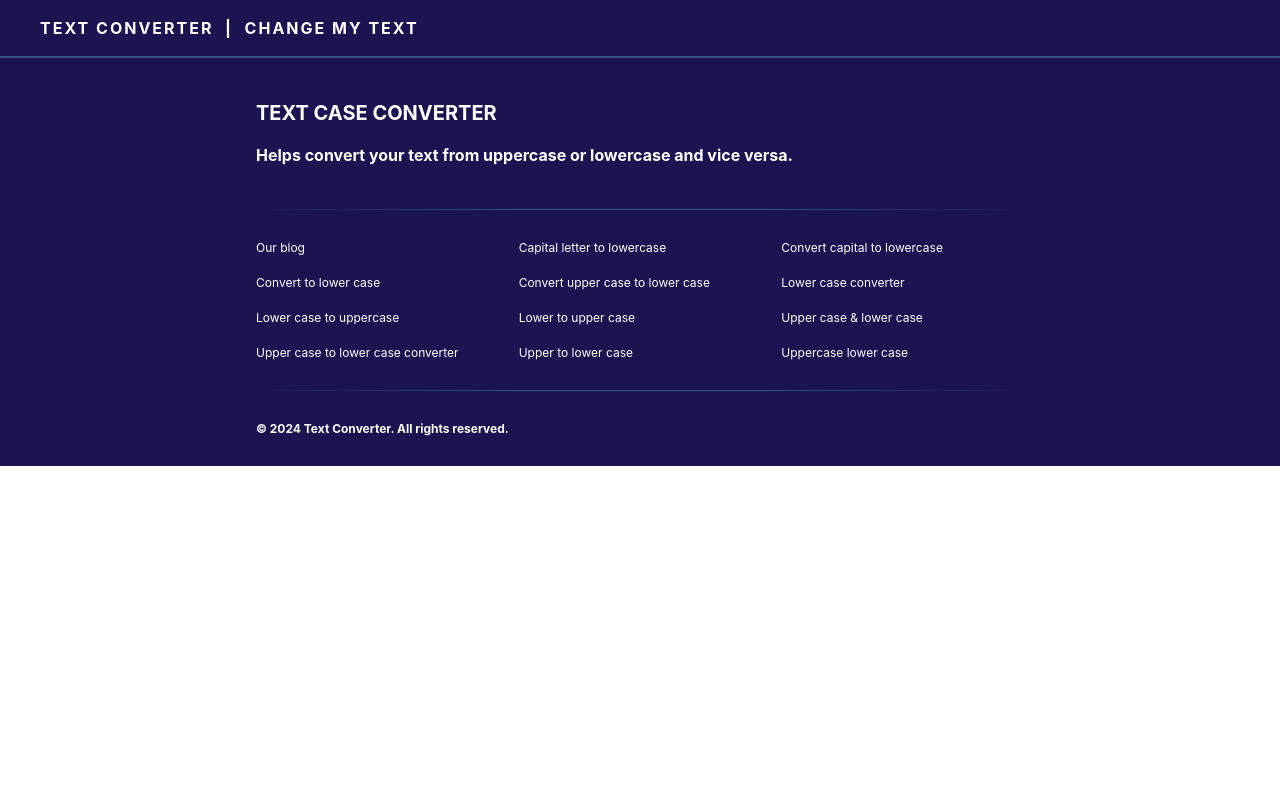
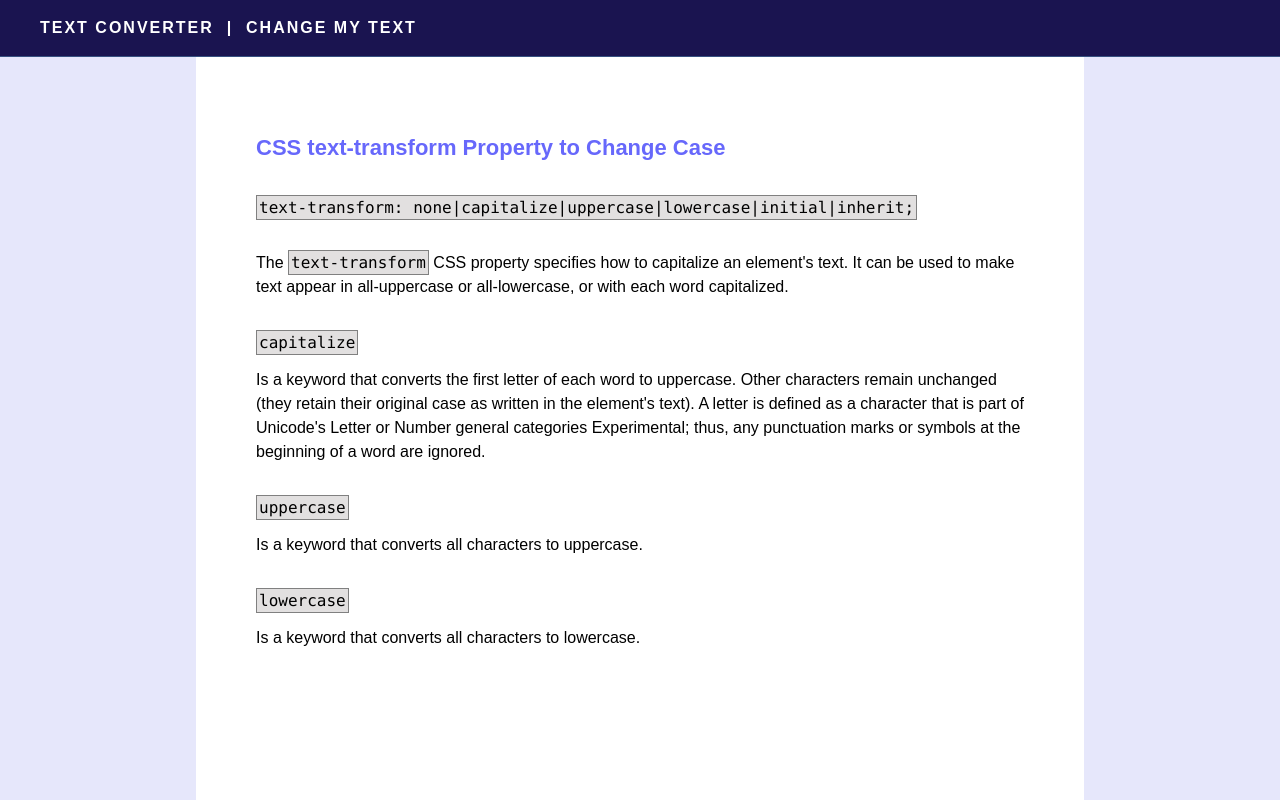
Before and after one commit to nashare/text-converter, a React (Create React App) app in the folder text-converter/: page /blog/upper-case-to-lower-case-css-rules in a window 1280 px wide. Shown: the top 800 px of the page. Built offline with nearby package versions, Linux system fonts and the light colour scheme.

Commit message:
css rules blog page

```diff
--- a/text-converter/src/App.css
+++ b/text-converter/src/App.css
@@ -1,3 +1,4 @@
 body {
   height: 100vh;
+  font-family: Arial, Helvetica, sans-serif
 }
--- a/text-converter/src/App.js
+++ b/text-converter/src/App.js
@@ -4,6 +4,8 @@ import { Footer } from './components/Footer/Footer';
 import { Header } from './components/Header/Header';
 import { MainPage } from './pages/MainPage/MainPage';
 import { BlogPage } from './pages/BlogPage/BlogPage';
+import { CSSPage } from './pages/CSSPage/CSSPage';
+
 
 function App() {
 
@@ -13,6 +15,7 @@ function App() {
     <Routes>
         <Route path="/" element={<MainPage />} />
         <Route path="/blog" element={<BlogPage />} />
+        <Route path="/blog/upper-case-to-lower-case-css-rules" element={<CSSPage />} />
     </Routes>
     <Footer />
     </>
--- a/text-converter/src/components/Footer/Footer.css
+++ b/text-converter/src/components/Footer/Footer.css
@@ -48,6 +48,11 @@
     margin: 30px 0;
 }
 
+.footer-react-link {
+    text-decoration: none;
+    color: white;
+}
+
 @media (max-width: 700px) {
     .footer-navigation-list {
         grid-template-columns: repeat(2, 1fr);
--- a/text-converter/src/components/Footer/Footer.js
+++ b/text-converter/src/components/Footer/Footer.js
@@ -12,8 +12,12 @@ export const Footer = () => {
                 </div>
                 <nav className="footer-navigation">
                     <ul className="footer-navigation-list">
-                        <li className="footer-navigation-link">Our blog</li>
-                        <li className="footer-navigation-link">Capital letter to lowercase</li>
+                        <Link to="/blog" className="footer-react-link">
+                            <li className="footer-navigation-link">Our blog</li>
+                        </Link>
+                        <Link to="/blog/upper-case-to-lower-case-css-rules" className="footer-react-link">
+                            <li className="footer-navigation-link">Capital letter to lowercase in CSS</li>
+                        </Link>
                         <li className="footer-navigation-link">Convert capital to lowercase</li>
                         <li className="footer-navigation-link">Convert to lower case</li>
                         <li className="footer-navigation-link">Convert upper case to lower case</li>
--- a/text-converter/src/pages/BlogPage/BlogPage.css
+++ b/text-converter/src/pages/BlogPage/BlogPage.css
@@ -0,0 +1,6 @@
+.blog {
+    background-color: #e6e7fb;
+    display: flex;
+    justify-content: center;
+    height: 93vh;
+}
--- a/text-converter/src/pages/BlogPage/BlogPage.js
+++ b/text-converter/src/pages/BlogPage/BlogPage.js
@@ -1,11 +1,17 @@
 import './BlogPage.css';
+import { Link } from "react-router-dom";
 
 export const BlogPage = () => {
 
 
     return (
-        <div className="main">
-            <h1>Blog</h1>
+        <div className="blog">
+            <div className="article-container">
+                <Link to="/blog/upper-case-to-lower-case-css-rules" className="footer-react-link">
+                    <h2 className="article-header">CSS Rules</h2>
+                    <p className="article-text">Text TEXT TEXT</p>
+                </Link>
+            </div>
         </div>
     );
 }
--- /dev/null
+++ b/text-converter/src/pages/CSSPage/CSSPage.css
@@ -0,0 +1,20 @@
+.article-container {
+    background-color: white;
+    width: 60%;
+    padding: 60px;
+}
+
+.article-header {
+    color: #6768fb;
+    font-size: 22px;
+}
+
+.article-text {
+    line-height: 1.5;
+}
+
+.article-code {
+    padding: 2px;
+    background-color: rgb(226, 224, 224);
+    border: 0.5px solid grey;
+}
--- /dev/null
+++ b/text-converter/src/pages/CSSPage/CSSPage.js
@@ -0,0 +1,30 @@
+import './CSSPage.css';
+
+export const CSSPage = () => {
+
+    return (
+        <div className="blog">
+            <div className="article-container">
+                <h2 className="article-header">CSS text-transform Property to Change Case</h2>
+                <br></br>
+                <code className="article-code">text-transform: none|capitalize|uppercase|lowercase|initial|inherit;</code>
+                <br></br>
+                <br></br>
+                <p className="article-text">The <code className="article-code">text-transform</code> CSS property specifies how to capitalize an element's text.
+                It can be used to make text appear in all-uppercase or all-lowercase, or with each word capitalized.</p>
+                <br></br>
+                <code className="article-code">capitalize</code>
+                <p className="article-text">Is a keyword that converts the first letter of each word to uppercase. Other characters remain unchanged
+                (they retain their original case as written in the element's text). A letter is defined as a character that
+                is part of Unicode's Letter or Number general categories Experimental; thus, any punctuation marks or symbols at the
+                beginning of a word are ignored.</p>
+                <br></br>
+                <code className="article-code">uppercase</code>
+                <p className="article-text">Is a keyword that converts all characters to uppercase.</p>
+                <br></br>
+                <code className="article-code">lowercase</code>
+                <p className="article-text">Is a keyword that converts all characters to lowercase.</p>
+            </div>
+        </div>
+    );
+}
```
